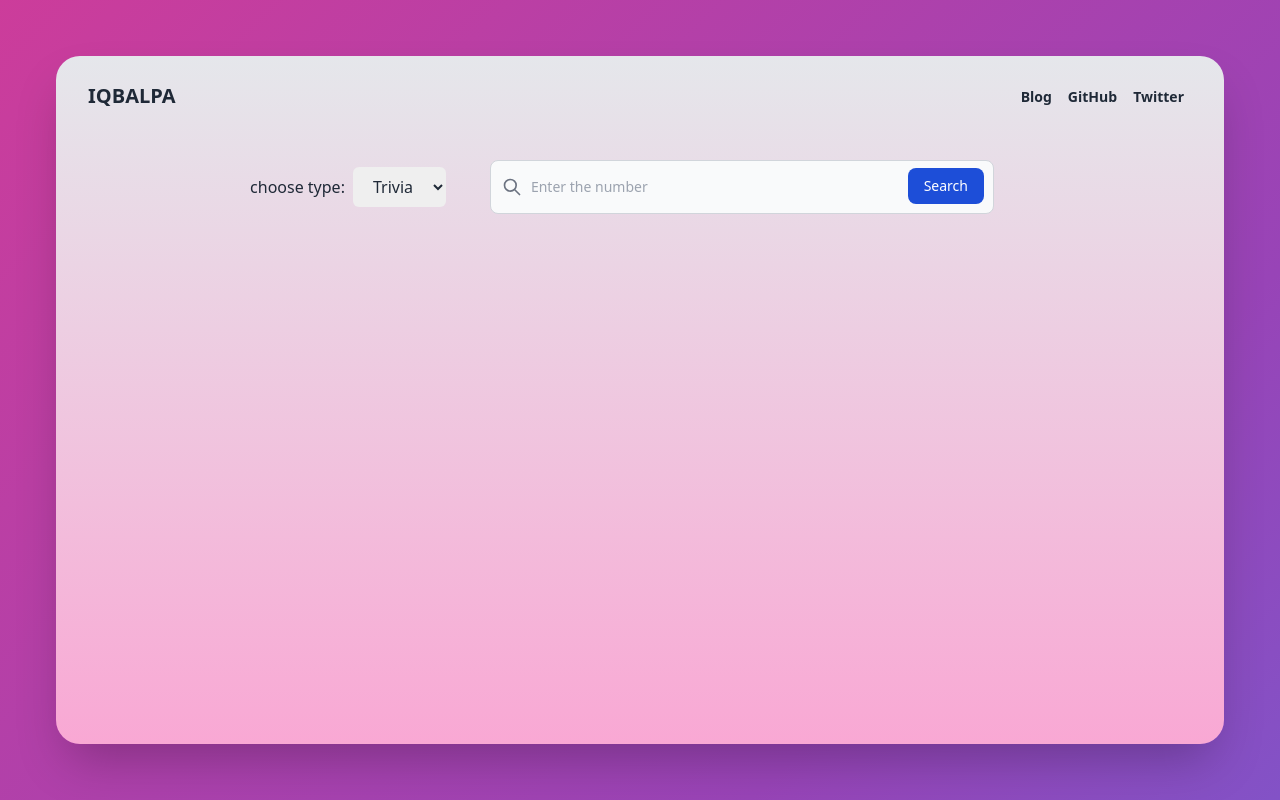
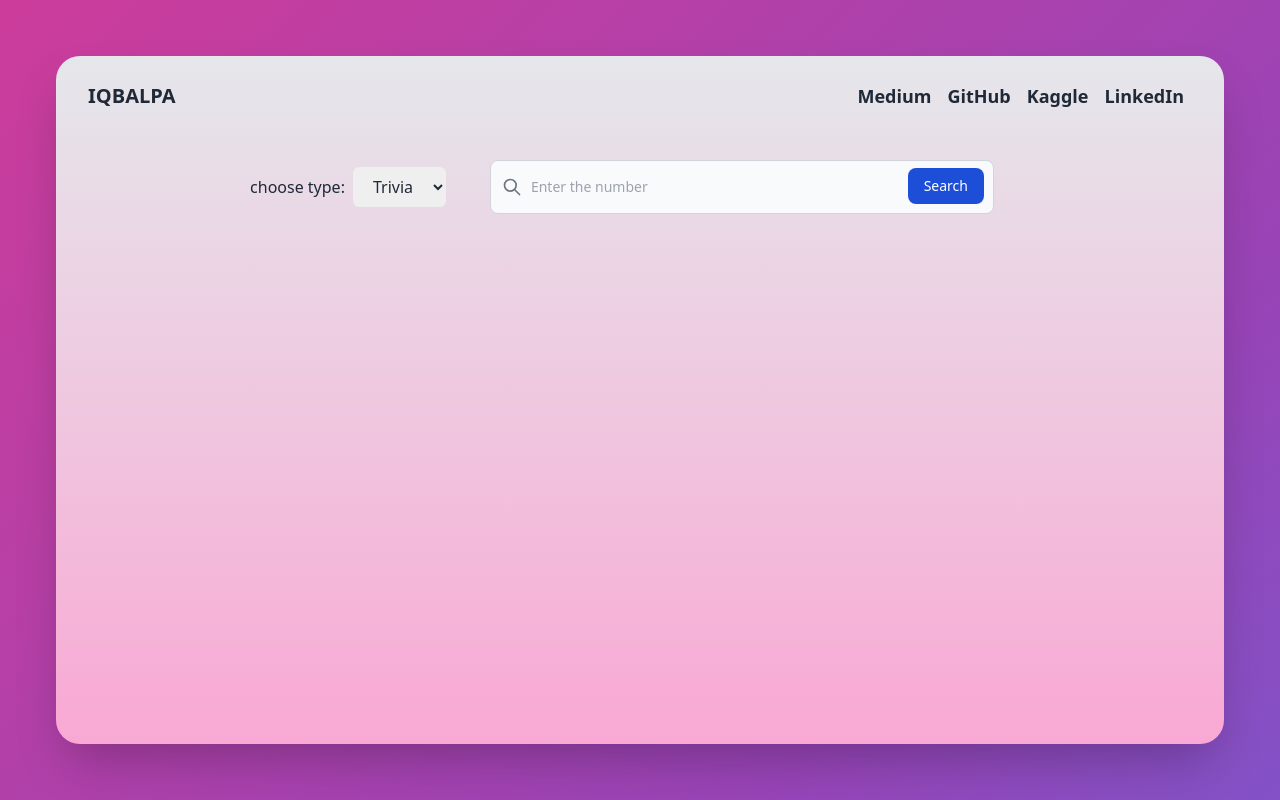
Before and after one commit to iqbalpa/numbers-api, a React (Create React App) app: page / in a window 1280 px wide. Built offline with nearby package versions, Linux system fonts and the light colour scheme.

Commit message:
style: edit font size in header

```diff
--- a/src/components/Header/Header.js
+++ b/src/components/Header/Header.js
@@ -5,14 +5,17 @@ const Header = () => {
 		<div className="w-full flex flex-row justify-between items-center h-20 rounded-t-xl">
 			<h1 className="pl-8 font-bold text-lg lg:text-xl">IQBALPA</h1>
 			<div className="pr-8">
-				<a className="m-2 font-semibold hover:text-gray-700 text-sm hover:text-md lg:text-md lg:hover:text-lg duration-150" href="https://iqbalpa.wordpress.com" rel="noreferrer" target="_blank">
-					Blog
+				<a className="m-2 font-semibold hover:text-gray-700 text-lg hover:text-xl lg:text-md lg:hover:text-xl duration-150" href="https://medium.com/@iqbalpa" rel="noreferrer" target="_blank">
+					Medium
 				</a>
-				<a className="m-2 font-semibold hover:text-gray-700 text-sm hover:text-md lg:text-md lg:hover:text-lg duration-150" href="https://github.com/iqbalpa" rel="noreferrer" target="_blank">
+				<a className="m-2 font-semibold hover:text-gray-700 text-lg hover:text-xl lg:text-md lg:hover:text-xl duration-150" href="https://github.com/iqbalpa" rel="noreferrer" target="_blank">
 					GitHub
 				</a>
-				<a className="m-2 font-semibold hover:text-gray-700 text-sm hover:text-md lg:text-md lg:hover:text-lg duration-150" href="https://twitter.com/iiiiiiiiiiqbal" rel="noreferrer" target="_blank">
-					Twitter
+				<a className="m-2 font-semibold hover:text-gray-700 text-lg hover:text-xl lg:text-md lg:hover:text-xl duration-150" href="https://kaggle.com/iqbalpahlevi" rel="noreferrer" target="_blank">
+					Kaggle
+				</a>
+				<a className="m-2 font-semibold hover:text-gray-700 text-lg hover:text-xl lg:text-md lg:hover:text-xl duration-150" href="https://linkedin.com/in/iqbalpahlevia" rel="noreferrer" target="_blank">
+					LinkedIn
 				</a>
 			</div>
 		</div>
```
